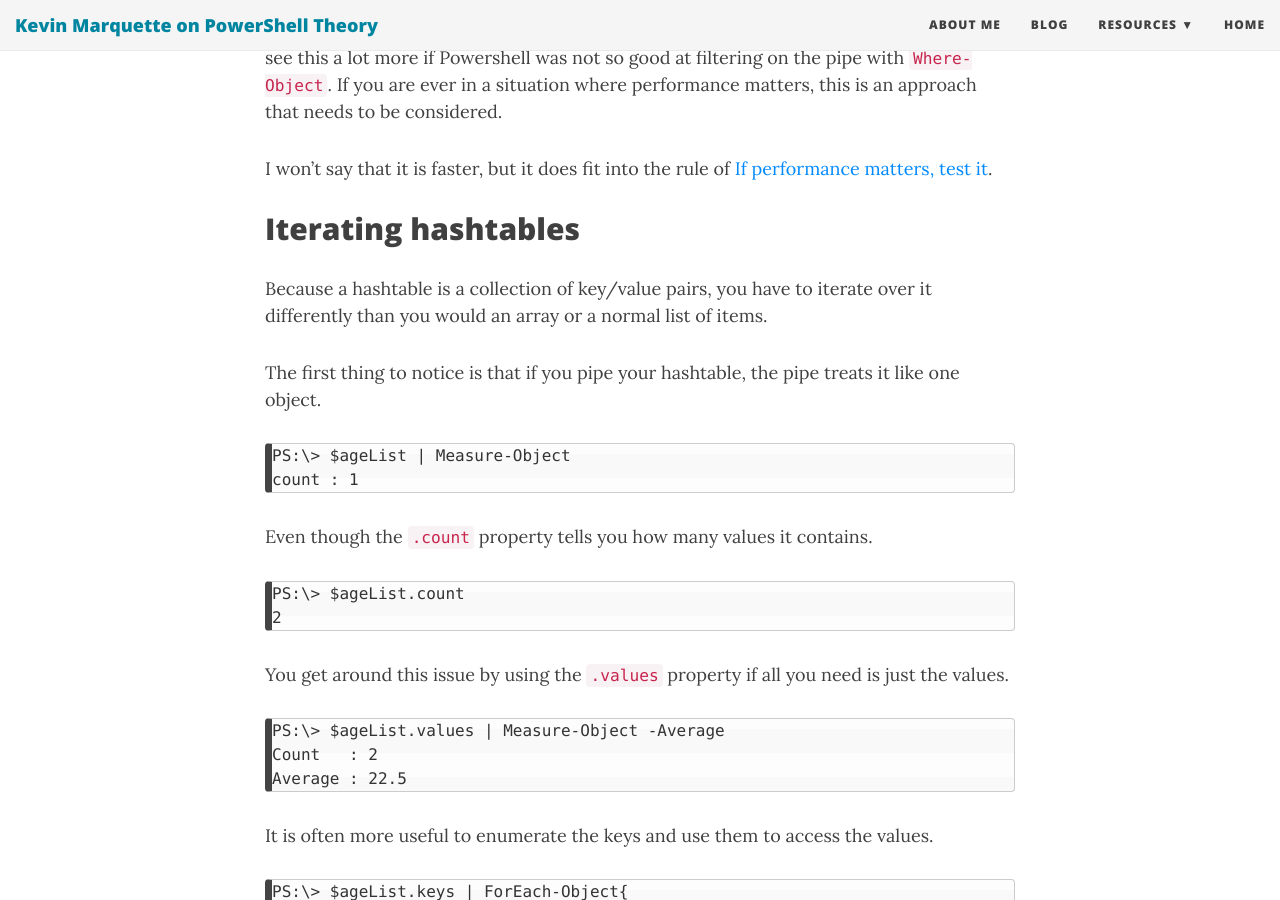
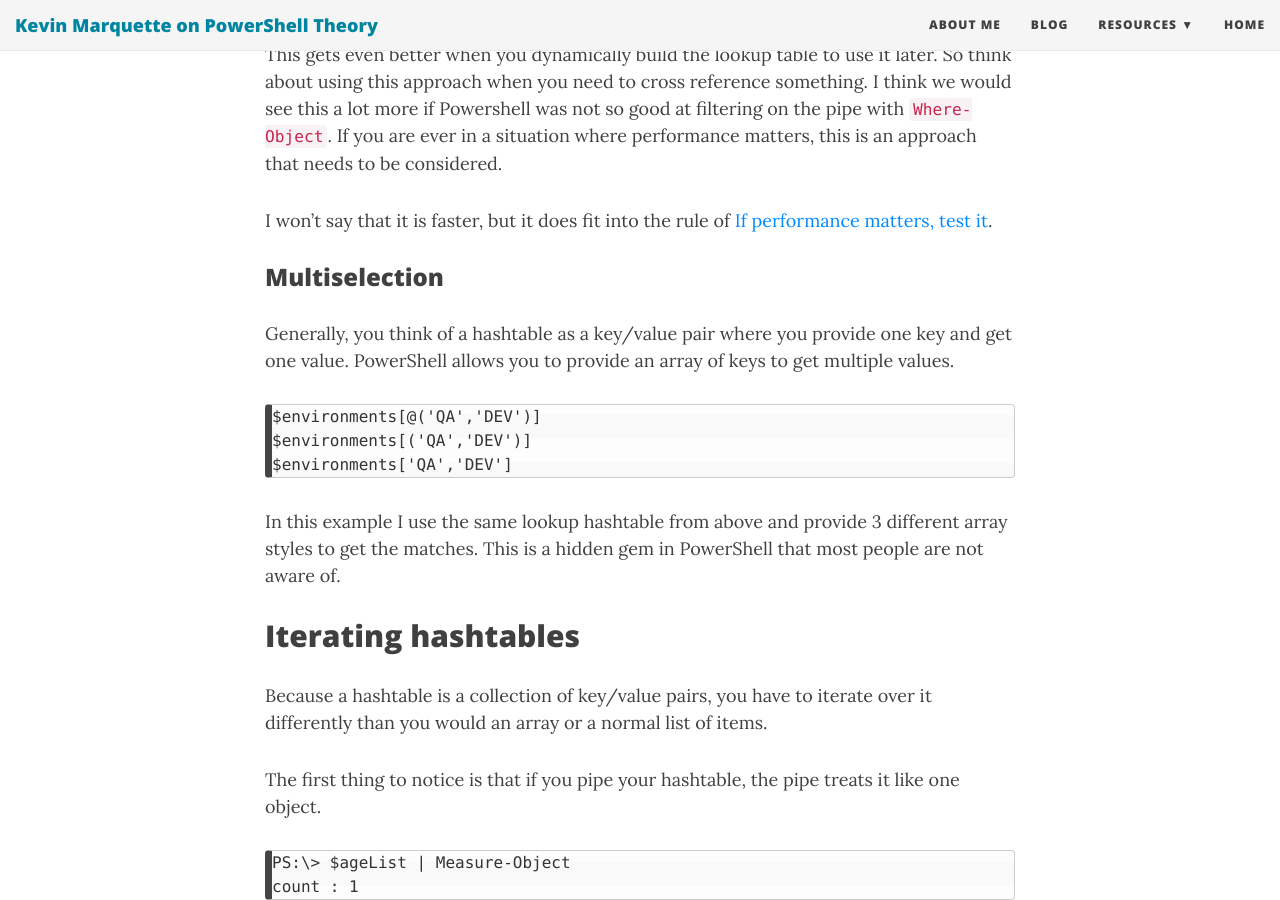
Before and after one commit to KevinMarquette/kevinmarquette.github.io, a Jekyll site: the page built from _posts/2016-11-06-powershell-hashtable-everything-you-wanted-to-know-about.md, in a window 1280 px wide and 900 px high, scrolled down 4576 px. Built offline with Jekyll 4.4.1, drawn with Linux system fonts in a browser that asks for light colours; nearby versions of some CDN libraries; some of the changed text lies outside the part shown.

Commit message:
Hashtable updates

```diff
--- a/_posts/2016-11-06-powershell-hashtable-everything-you-wanted-to-know-about.md
+++ b/_posts/2016-11-06-powershell-hashtable-everything-you-wanted-to-know-about.md
@@ -99,6 +99,15 @@
 
 I won't say that it is faster, but it does fit into the rule of [If performance matters, test it](https://github.com/PoshCode/PowerShellPracticeAndStyle/blob/master/Best%20Practices/Performance.md).
 
+### Multiselection
+
+Generally, you think of a hashtable as a key/value pair where you provide one key and get one value. PowerShell allows you to provide an array of keys to get multiple values.
+
+    $environments[@('QA','DEV')]
+    $environments[('QA','DEV')]
+    $environments['QA','DEV']
+
+In this example I use the same lookup hashtable from above and provide 3 different array styles to get the matches. This is a hidden gem in PowerShell that most people are not aware of.
 
 ## Iterating hashtables
 Because a hashtable is a collection of key/value pairs, you have to iterate over it differently than you would an array or a normal list of items.
@@ -603,7 +612,7 @@
     if($message -match 'My Name is (?<Name>.+) and my SSN is (?<SSN>.+)\.')
     {
         $Matches.Name
-    $Matches.SSN
+        $Matches.SSN
     }
 
 In the example above, the `(?<Name>.*)` is a named sub expression. This value is then placed in the `$Matches.Name` property.
@@ -615,6 +624,10 @@
     Import-CSV $Path | Group-Object -AsHashtable -Property email
 
 This will add each row into a hashtable and use the specified property as the key to access it.
+
+## Array as indexer
+
+
 
 # Copying Hashtables
 
```
Also changed, not shown: _draft/2017-08-11-Powershell-Hashtable-how-to-copy-a.md (added, +80 -0 lines).
